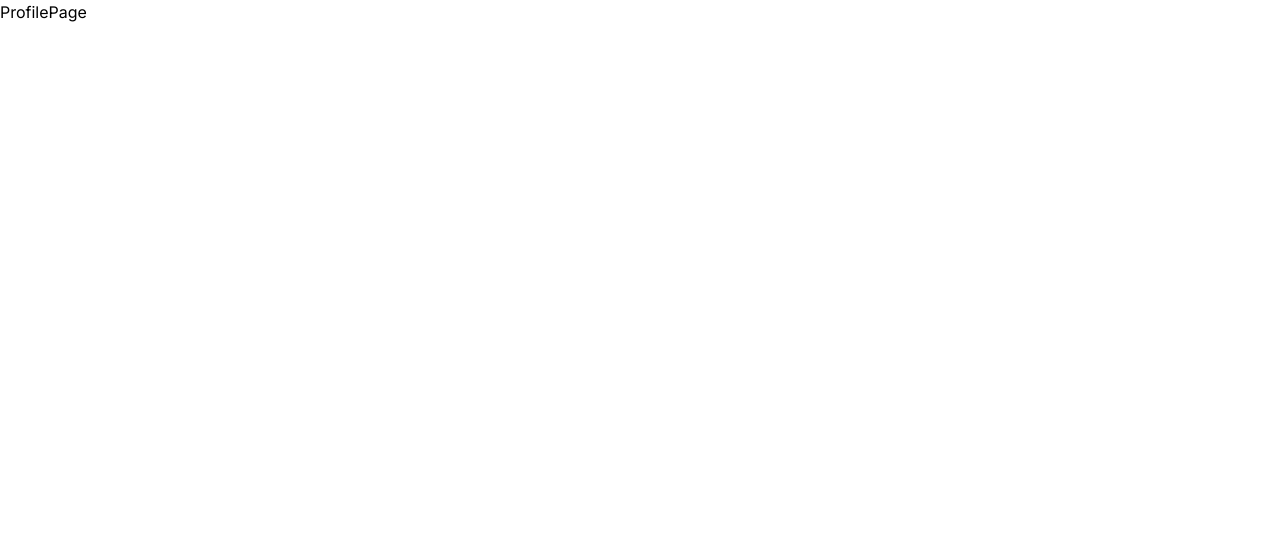
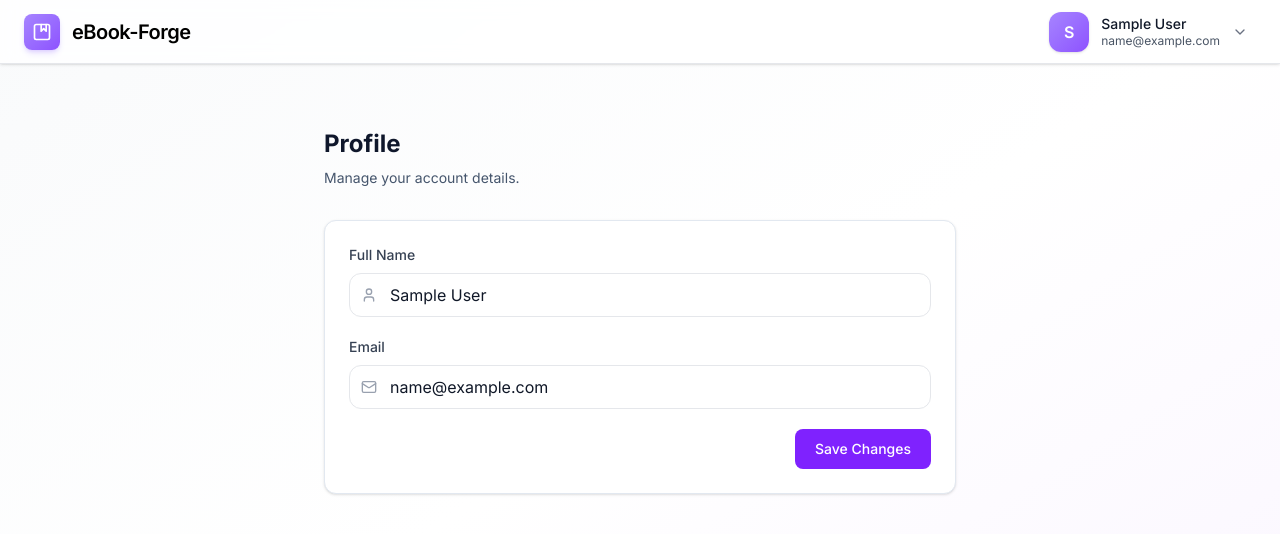
Before and after one commit to teja-yarragunta/eBook-forge, a React (Vite) app in the folder frontend/: page /profile in a window 1280 px wide. Shown: the top 534 px of the page. Built offline with nearby package versions, Linux system fonts and the light colour scheme; sample sign-in values are in the browser's storage; a web font is replaced by a local one.

Commit message:
profile page

```diff
--- a/frontend/src/pages/ProfilePage.jsx
+++ b/frontend/src/pages/ProfilePage.jsx
@@ -1,7 +1,103 @@
-import React from "react";
+import { useState, useEffect } from "react";
+import toast from "react-hot-toast";
+import { User, Mail } from "lucide-react";
+import DashboardLayout from "../components/layout/DashboardLayout";
+import InputField from "../components/ui/InputField";
+import Button from "../components/ui/Button";
+import { useAuth } from "../context/AuthContext";
+import axiosInstance from "../utils/axiosInstance";
+import { API_PATHS } from "../utils/apiPaths";
 
 const ProfilePage = () => {
-  return <div>ProfilePage</div>;
+  const { user, updateUser, loading: authLoading } = useAuth();
+  const [formData, setFormData] = useState({ name: "", email: "" });
+  const [isLoading, setIsLoading] = useState(false);
+
+  useEffect(() => {
+    if (user) {
+      setFormData({ name: user.name, email: user.email });
+    }
+  }, [user]);
+
+  const handleChange = (e) => {
+    setFormData({ ...formData, [e.target.name]: e.target.value });
+  };
+
+  const handleSubmit = async (e) => {
+    e.preventDefault();
+    setIsLoading(true);
+
+    try {
+      const response = await axiosInstance.patch(
+        API_PATHS.AUTH.UPDATE_PROFILE,
+        {
+          name: formData.name,
+        }
+      );
+
+      // backend returns: { success: true, user: {...} }
+      const updatedUser = response.data.user || response.data;
+
+      updateUser(updatedUser); // fix: pass correct user object
+      setFormData({
+        name: updatedUser.name,
+        email: updatedUser.email,
+      });
+
+      toast.success("Profile updated successfully!");
+    } catch (error) {
+      console.error("Update profile error:", error);
+      toast.error(error.response?.data?.message || "Failed to update profile.");
+    } finally {
+      setIsLoading(false);
+    }
+  };
+
+  if (authLoading) {
+    return (
+      <div className="text-center mt-10 text-slate-600">Loading profile...</div>
+    );
+  }
+
+  return (
+    <DashboardLayout activeMenu="profile">
+      <div className="max-w-2xl mx-auto px-5 py-10">
+        <h1 className="text-2xl font-bold text-slate-900 mb-2">Profile</h1>
+        <p className="text-sm text-slate-600 mb-8">
+          Manage your account details.
+        </p>
+
+        <div className="bg-white border border-slate-200 rounded-xl shadow p-6">
+          <form onSubmit={handleSubmit} className="space-y-5">
+            <InputField
+              label="Full Name"
+              name="name"
+              type="text"
+              icon={User}
+              value={formData.name}
+              onChange={handleChange}
+              required
+            />
+
+            <InputField
+              label="Email"
+              name="email"
+              type="email"
+              icon={Mail}
+              value={formData.email}
+              disabled // Email is not editable
+            />
+
+            <div className="flex justify-end">
+              <Button type="submit" isLoading={isLoading}>
+                Save Changes
+              </Button>
+            </div>
+          </form>
+        </div>
+      </div>
+    </DashboardLayout>
+  );
 };
 
 export default ProfilePage;
```
